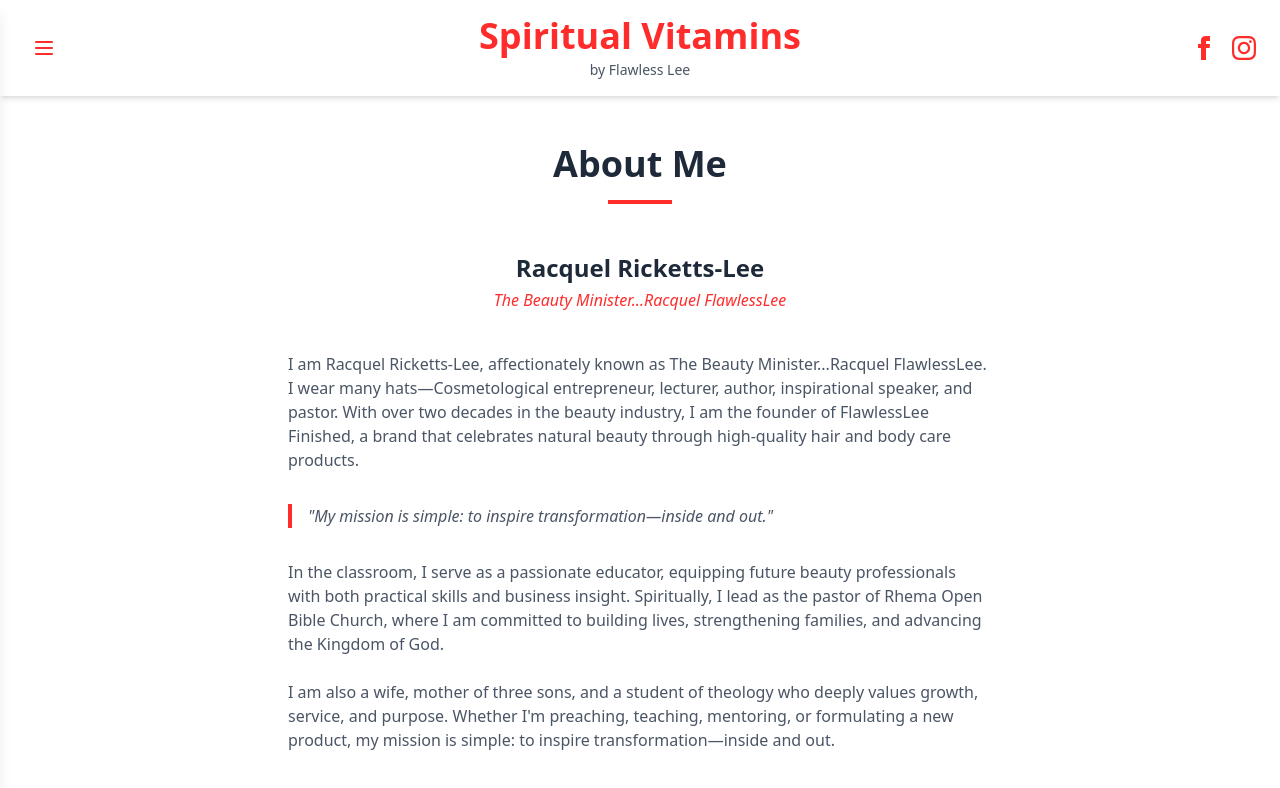
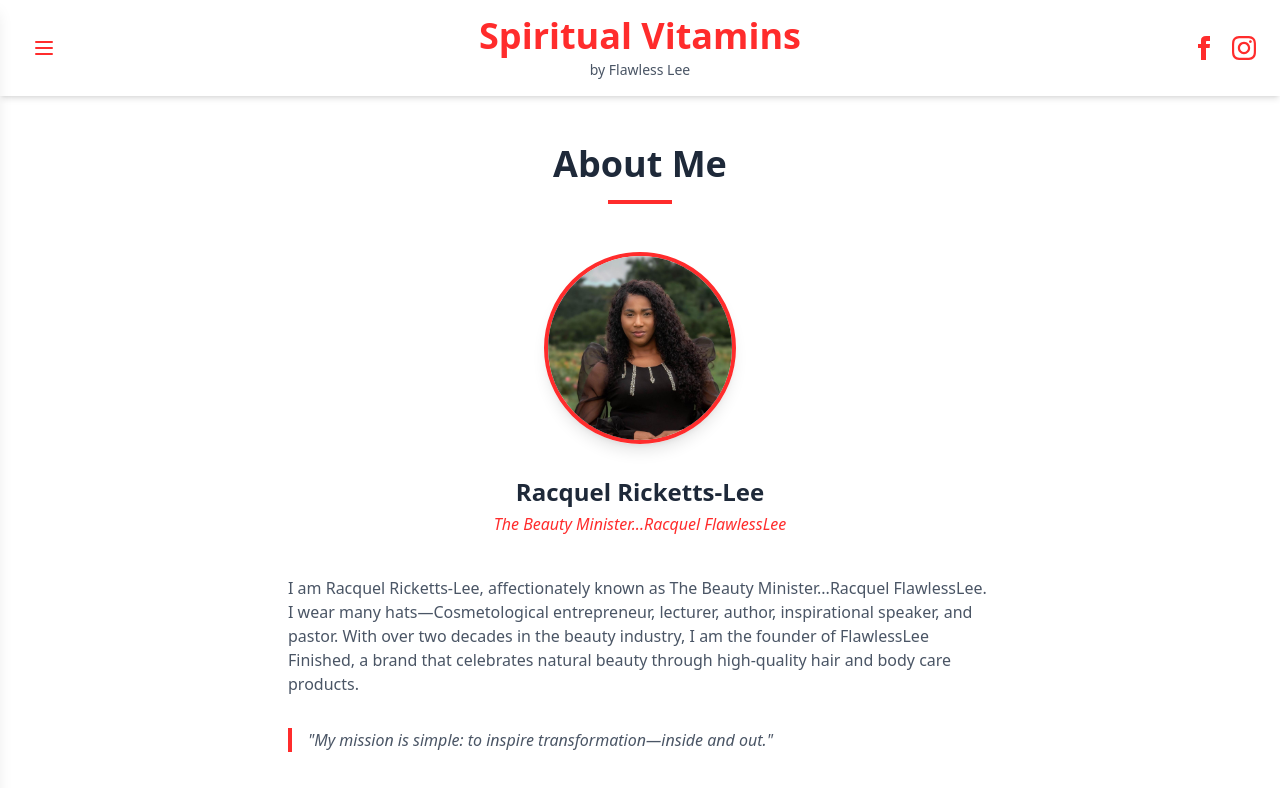
Before and after one commit to Dimmsum/spiritualvitamins, a React (Vite) app in the folder spiritual-vitamins/: page /about in a window 1280 px wide. Shown: the top 788 px of the page. Built offline with nearby package versions, Linux system fonts and the light colour scheme.

Commit message:
filler profile photo

```diff
--- a/spiritual-vitamins/src/pages/About.jsx
+++ b/spiritual-vitamins/src/pages/About.jsx
@@ -10,6 +10,17 @@ const AboutPage = () => {
         <div className="text-center mb-12">
           <h2 className="text-4xl font-bold text-gray-800">About Me</h2>
           <div className="w-16 h-1 bg-[#FF2C2C] mx-auto mt-4"></div>
+        </div>
+
+        {/* Profile Image - Added Here */}
+        <div className="flex justify-center mb-8">
+          <div className="w-48 h-48 rounded-full overflow-hidden border-4 border-[#FF2C2C] shadow-lg">
+            <img
+              src="/racquelLee.jpg"
+              alt="Racquel Ricketts-Lee"
+              className="w-full h-full object-cover object-top"
+            />
+          </div>
         </div>
 
         {/* Author Info Section */}
```
Also changed, not shown: spiritual-vitamins/public/racquelLee.jpg (added).
